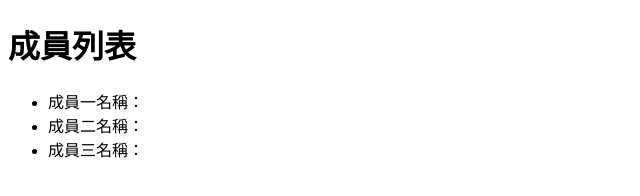
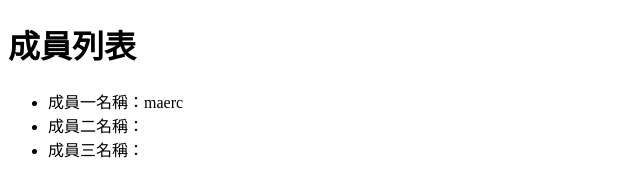
Before and after one commit to maercute/mission4, a plain HTML site: page index.html in a window 1280 px wide. Shown: the full height of the page, 0-640 px from the left. Drawn offline with Linux system fonts and the light colour scheme.

Commit message:
新增成員一名字

```diff
--- a/index.html
+++ b/index.html
@@ -8,7 +8,7 @@
   <body>
     <h1>成員列表</h1>
     <ul>
-      <li>成員一名稱：</li>
+      <li>成員一名稱：maerc</li>
       <li>成員二名稱：</li>
       <li>成員三名稱：</li>
     </ul>
```
